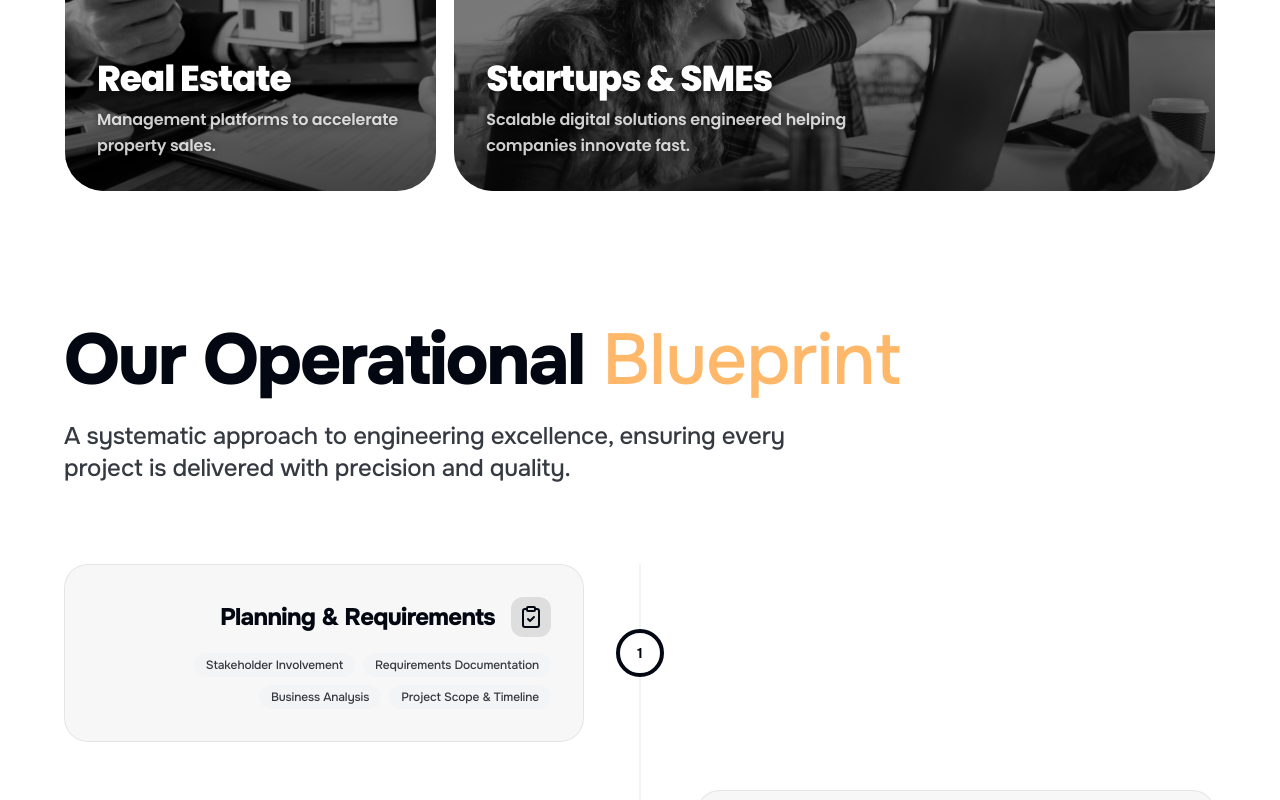
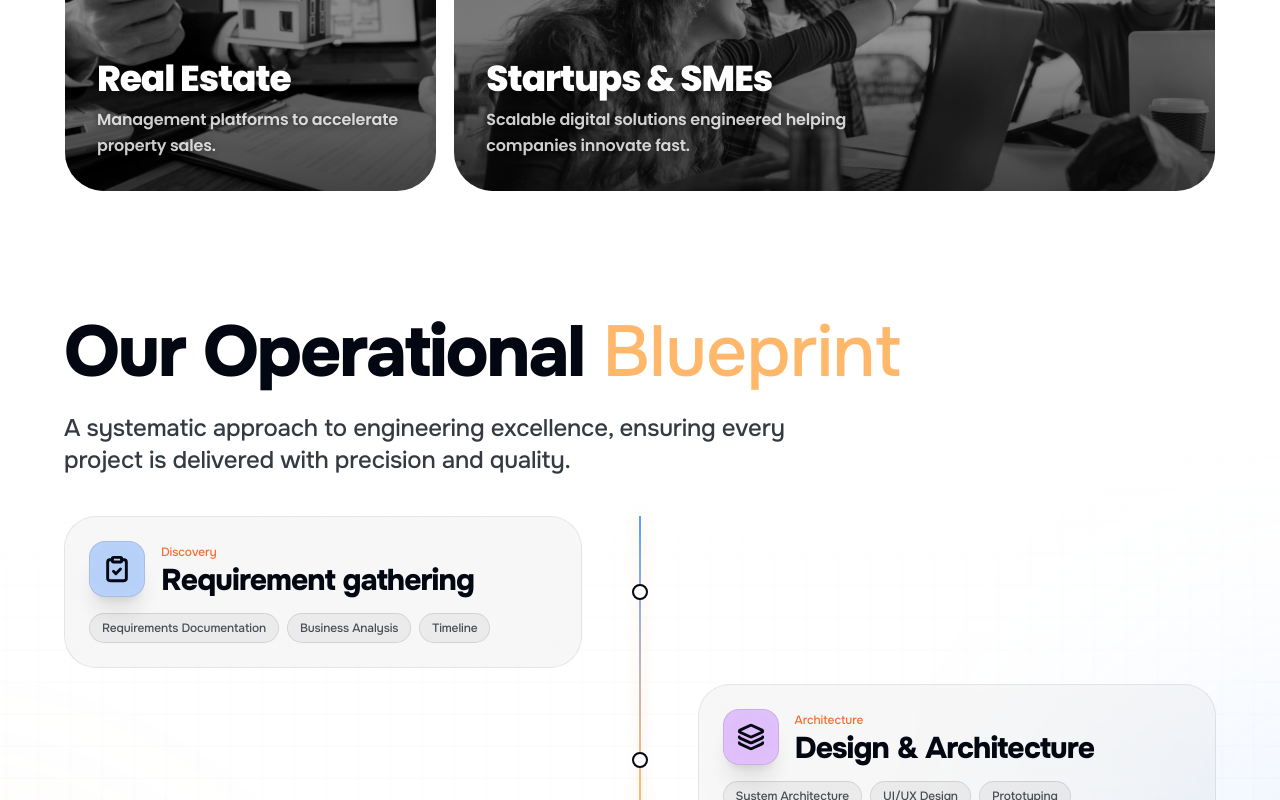
Before and after one commit to codered-26/apxzon, a React (Vite) app: page / in a window 1280 px wide. Shown: the part 2000-2800 px from the top of the page. Built offline with nearby package versions, Linux system fonts and the light colour scheme.

Commit message:
redesign

```diff
--- a/src/components/Hero.tsx
+++ b/src/components/Hero.tsx
@@ -19,13 +19,14 @@ const Hero: React.FC = () => {
                 Digital Presence
               </span>
             </h1>
-            <p className="text-base sm:text-xl md:text-2xl text-foreground/80 mb-6 sm:mb-10 leading-relaxed max-w-2xl mx-auto font-medium px-2">
-              From mobile applications to cloud-native architectures, we build scalable, high-performance solutions tailored to your business needs.
+            <p className="text-base sm:text-xl md:text-2xl text-foreground/80 mb-6 sm:mb-10 leading-relaxed max-w-1.5xl mx-auto font-medium px-2">
+              From mobile, web applications to cloud-native architectures, we build scalable high-performance solutions tailored to your business needs.
             </p>
 
             <div className="flex flex-col sm:flex-row gap-4 justify-center px-4 sm:px-0">
               <motion.a
                 href="https://forms.fillout.com/t/4yHG7x7K4Uus"
+
                 target="_blank"
                 rel="noopener noreferrer"
                 whileHover={{ scale: 1.05 }}
--- a/src/components/OperationalBlueprint.tsx
+++ b/src/components/OperationalBlueprint.tsx
@@ -1,5 +1,5 @@
 import React from 'react';
-import { motion } from 'framer-motion';
+import { motion, useScroll, useTransform } from 'framer-motion';
 import {
   ClipboardCheck,
   Layers,
@@ -8,47 +8,151 @@ import {
   Rocket,
   LifeBuoy
 } from 'lucide-react';
+import InteractiveGrid from './InteractiveGrid';
 
 const blueprintSteps = [
   {
-    title: "Planning & Requirements",
+    id: "",
+    phase: "Discovery",
+    title: "Requirement gathering",
     icon: ClipboardCheck,
-    details: ["Stakeholder Involvement", "Requirements Documentation", "Business Analysis", "Project Scope & Timeline"]
+    details: ["Requirements Documentation", "Business Analysis", " Timeline"],
+    iconBg: "bg-blue-500/30",
+    iconText: "text-foreground"
   },
   {
+    id: "",
+    phase: "Architecture",
     title: "Design & Architecture",
     icon: Layers,
-    details: ["System Architecture", "UI/UX Design", "Prototyping", "Technology Stack"]
+    details: ["System Architecture", "UI/UX Design", "Prototyping"],
+    iconBg: "bg-purple-500/30",
+    iconText: "text-foreground"
   },
   {
+    id: "",
+    phase: "Implementation",
     title: "Development Process",
     icon: Cpu,
-    details: ["Agile Methodology", "Version Control", "Branching Strategy", "Coding Standards"]
+    details: ["Agile Methodology", "Version Control", "Coding Standards"],
+    iconBg: "bg-emerald-500/30",
+    iconText: "text-foreground"
   },
   {
+    id: "",
+    phase: "Verification",
     title: "Testing & QA",
     icon: Search,
-    details: ["Test Planning", "Code Reviews", "Bug Tracking"]
+    details: ["Test Planning", "Code Reviews", "Bug Tracking"],
+    iconBg: "bg-amber-500/30",
+    iconText: "text-foreground"
   },
   {
+    id: "",
+    phase: "Execution",
     title: "Deployment & Release",
     icon: Rocket,
-    details: ["Release Planning", "Staging Environment", "Deployment Pipeline", "Monitoring & Logging"]
+    details: ["Release Planning", "Staging Environment", "Deployment"],
+    iconBg: "bg-rose-500/30",
+    iconText: "text-foreground"
   },
   {
+    id: "",
+    phase: "Optimization",
     title: "Maintenance & Support",
     icon: LifeBuoy,
-    details: ["Bug Fixes", "Patch Management", "Performance Tuning", "Customer Support"]
+    details: ["Bug Fixes", "Performance Tuning", "Customer Support"],
+    iconBg: "bg-cyan-500/30",
+    iconText: "text-foreground"
   }
 ];
 
+const BlueprintCard: React.FC<{ step: typeof blueprintSteps[0], index: number }> = ({ step, index }) => {
+  const isEven = index % 2 === 0;
+
+  return (
+    <motion.div
+      initial={{ opacity: 0, x: isEven ? -50 : 50, y: 20 }}
+      whileInView={{ opacity: 1, x: 0, y: 0 }}
+      viewport={{ once: true, margin: "-100px" }}
+      transition={{ duration: 0.8, ease: [0.22, 1, 0.36, 1] }}
+      className={`relative flex items-center justify-center w-full mb-2 sm:mb-4 lg:mb-4 ${isEven ? 'lg:justify-start' : 'lg:justify-end'}`}
+    >
+      {/* Content Card */}
+      <div className={`w-full lg:w-[45%] group`}>
+        <div className="relative p-4 sm:p-6 rounded-[2rem] glass-card border border-white/10 hover:border-white/20 transition-all duration-500 hover:shadow-2xl hover:shadow-white/5 overflow-hidden">
+
+          {/* Background Number */}
+          <span className="absolute top-4 right-8 text-8xl font-black text-foreground/5 select-none transition-all duration-700 group-hover:text-foreground/10 group-hover:scale-110 pointer-events-none">
+            {step.id}
+          </span>
+
+          <div className="relative z-10">
+            <div className={`flex items-center gap-4 mb-4`}>
+              <div className={`w-14 h-14 rounded-2xl ${step.iconBg} backdrop-blur-md border border-foreground/10 flex items-center justify-center shadow-xl transition-all duration-500 group-hover:scale-110 group-hover:rotate-3`}>
+                <step.icon size={28} className={`stroke-[2.5px] ${step.iconText}`} />
+              </div>
+              <div>
+                <span className="text-[12px] tracking-[0.2em] font-bold text-orange-600/80 mb-1 block">
+                  {step.id ? `Phase ${step.id} • ` : ""}{step.phase}
+                </span>
+                <h3 className="text-xl sm:text-2xl lg:text-3xl font-black tracking-tight leading-none">
+                  {step.title}
+                </h3>
+              </div>
+            </div>
+
+            <div className="flex flex-wrap gap-2">
+              {step.details.map((detail, i) => (
+                <motion.span
+                  key={detail}
+                  initial={{ opacity: 0, scale: 0.8 }}
+                  whileInView={{ opacity: 1, scale: 1 }}
+                  viewport={{ once: true }}
+                  transition={{ delay: 0.3 + (i * 0.1) }}
+                  className="px-3 py-1.5 bg-foreground/5 hover:bg-foreground/10 border border-foreground/10 rounded-full text-[10px] sm:text-xs font-bold text-foreground/70 transition-colors cursor-default"
+                >
+                  {detail}
+                </motion.span>
+              ))}
+            </div>
+          </div>
+
+          {/* Blueprint Grid Overlay */}
+          <div className="absolute inset-0 opacity-[0.03] pointer-events-none bg-[radial-gradient(#fff_1px,transparent_1px)] [background-size:20px_20px] dark:opacity-[0.05]" />
+        </div>
+      </div>
+
+      {/* Center Line Connector Node (Desktop) */}
+      <div className="hidden lg:flex absolute left-1/2 top-1/2 -translate-x-1/2 -translate-y-1/2 w-4 h-4 rounded-full bg-background border-2 border-foreground z-20 transition-transform duration-500 group-hover:scale-150">
+        <div className={`absolute inset-0 rounded-full ${step.iconBg.replace('/30', '/60')} animate-ping opacity-0 group-hover:opacity-100`} />
+      </div>
+    </motion.div>
+  );
+};
+
 const OperationalBlueprint: React.FC = () => {
+  const containerRef = React.useRef<HTMLDivElement>(null);
+  const { scrollYProgress } = useScroll({
+    target: containerRef,
+    offset: ["start end", "end start"]
+  });
+
+  const pathLength = useTransform(scrollYProgress, [0.1, 0.9], [0, 1]);
+
   return (
-    <section className="py-14 lg:py-16 bg-background overflow-hidden px-4 sm:px-8 md:px-12 lg:px-16">
-      <div className="container mx-auto">
-        <div className="text-left mb-20">
+    <section ref={containerRef} className="py-10 lg:py-14 bg-background relative overflow-hidden px-4 sm:px-8 md:px-12 lg:px-16 selection:bg-orange-300/30">
+      {/* Background Elements */}
+      <div className="absolute inset-0 opacity-30 dark:opacity-20 pointer-events-none">
+        <InteractiveGrid />
+      </div>
+      <div className="absolute top-0 left-0 w-full h-full bg-gradient-to-b from-background via-transparent to-background pointer-events-none z-10" />
+
+      <div className="container mx-auto relative z-10">
+        {/* Header */}
+        <div className="text-left mb-8 lg:mb-10">
           <motion.h2
-            initial={{ opacity: 0, x: -20 }} // Changed y to x for a nice left-to-right entrance
+            initial={{ opacity: 0, x: -20 }}
             whileInView={{ opacity: 1, x: 0 }}
             viewport={{ once: true }}
             className="text-3xl sm:text-5xl md:text-7xl font-bold mb-4 sm:mb-6"
@@ -61,7 +165,6 @@ const OperationalBlueprint: React.FC = () => {
             whileInView={{ opacity: 1, x: 0 }}
             viewport={{ once: true }}
             transition={{ delay: 0.1 }}
-            // Removed mx-auto to keep it pinned left
             className="text-foreground/80 text-base sm:text-xl md:text-2xl max-w-3xl font-medium"
           >
             A systematic approach to engineering excellence, ensuring every project
@@ -69,51 +172,42 @@ const OperationalBlueprint: React.FC = () => {
           </motion.p>
         </div>
 
+        {/* Blueprint Layout */}
         <div className="relative">
-          {/* Timeline Line (Desktop) */}
-          <div className="hidden lg:block absolute left-1/2 top-0 bottom-0 w-px bg-border -translate-x-1/2" />
+          {/* Animated Path (Desktop) */}
+          <div className="hidden lg:block absolute left-1/2 top-0 bottom-0 w-[2px] bg-foreground/5 -translate-x-1/2">
+            <motion.div
+              style={{ scaleY: pathLength, originY: 0 }}
+              className="absolute top-0 left-0 w-full h-full bg-gradient-to-b from-blue-400 via-orange-300 to-rose-400 shadow-[0_0_15px_rgba(253,186,116,0.5)]"
+            />
+          </div>
 
-          <div className="space-y-6 md:space-y-8 lg:space-y-12">
+          <div className="flex flex-col relative z-20">
             {blueprintSteps.map((step, i) => (
-              <motion.div
-                key={step.title}
-                initial={{ opacity: 0, x: i % 2 === 0 ? -50 : 50 }}
-                whileInView={{ opacity: 1, x: 0 }}
-                viewport={{ once: true }}
-                transition={{ duration: 0.6 }}
-                className={`flex flex-col lg:flex-row items-center gap-6 sm:gap-8 ${i % 2 === 0 ? 'lg:flex-row' : 'lg:flex-row-reverse'}`}
-              >
-                {/* Content */}
-                <div className="flex-1 w-full">
-                  <div className={`p-8 rounded-3xl glass-card relative ${i % 2 === 0 ? 'lg:text-right' : 'lg:text-left'}`}>
-                    <div className={`flex items-center gap-4 mb-4 ${i % 2 === 0 ? 'lg:justify-end' : 'lg:justify-start'}`}>
-                      <div className={`p-2 rounded-xl bg-foreground/10 text-foreground ${i % 2 === 0 ? 'lg:order-2' : ''}`}>
-                        <step.icon size={24} />
-                      </div>
-                      <h3 className="text-lg sm:text-2xl font-bold">{step.title}</h3>
-                    </div>
-                    <div className={`flex flex-wrap gap-2 ${i % 2 === 0 ? 'lg:justify-end' : 'lg:justify-start'}`}>
-                      {step.details.map((detail) => (
-                        <span key={detail} className="px-3 py-1 bg-muted rounded-full text-xs font-semibold text-foreground/80">
-                          {detail}
-                        </span>
-                      ))}
-                    </div>
-                  </div>
-                </div>
-
-                {/* Center Node (Desktop) */}
-                <div className="hidden lg:flex relative z-10 w-12 h-12 rounded-full bg-background border-4 border-foreground items-center justify-center text-sm font-bold">
-                  {i + 1}
-                </div>
-
-                {/* Empty space for balance */}
-                <div className="flex-1 hidden lg:block" />
-              </motion.div>
+              <BlueprintCard key={step.id} step={step} index={i} />
             ))}
           </div>
         </div>
+
+        {/* Call to Action or Footer note */}
+        <motion.div
+          initial={{ opacity: 0, y: 30 }}
+          whileInView={{ opacity: 1, y: 0 }}
+          viewport={{ once: true }}
+          className="mt-6 lg:mt-8 text-center"
+        >
+          <div className="inline-flex flex-col items-center">
+            <div className="w-px h-24 bg-gradient-to-b from-foreground/20 to-transparent mb-8" />
+            <p className="text-sm font-bold tracking-widest uppercase opacity-40">
+              End of Blueprint
+            </p>
+          </div>
+        </motion.div>
       </div>
+
+      {/* Decorative Glows */}
+      <div className="absolute top-1/4 -right-1/4 w-[500px] h-[500px] bg-blue-500/10 rounded-full blur-[120px] pointer-events-none" />
+      <div className="absolute bottom-1/4 -left-1/4 w-[500px] h-[500px] bg-orange-300/10 rounded-full blur-[120px] pointer-events-none" />
     </section>
   );
 };
```
Also changed, not shown: src/components/Navbar.tsx (+7 -11 lines).
